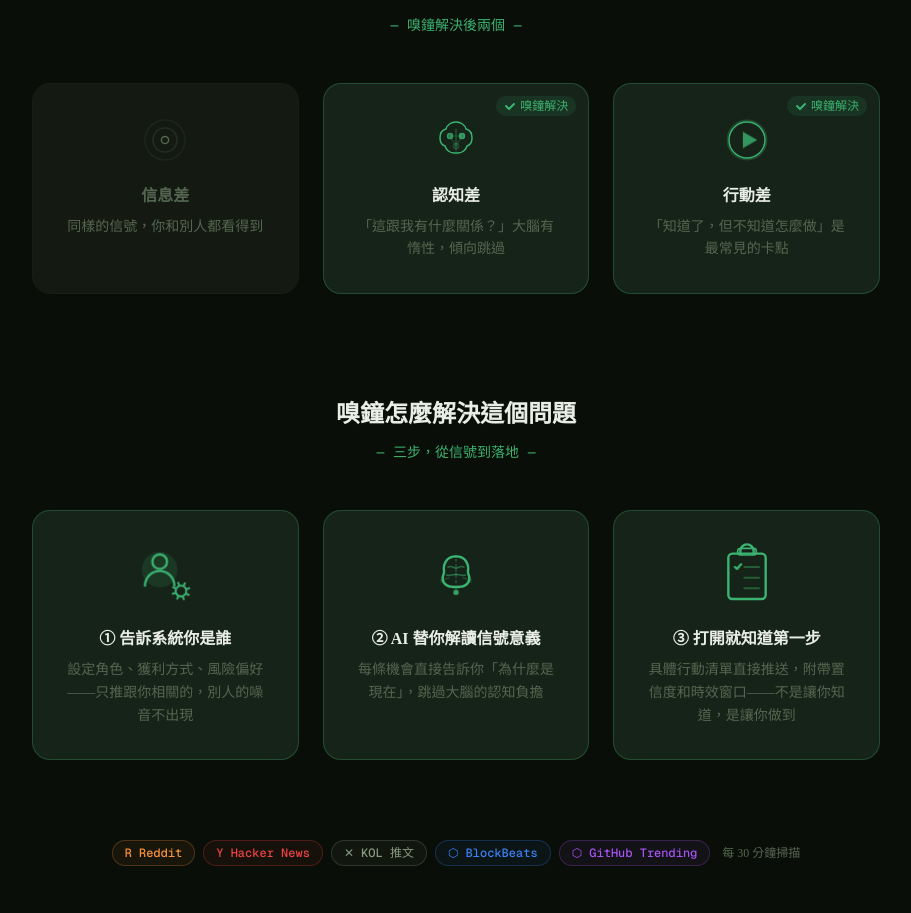
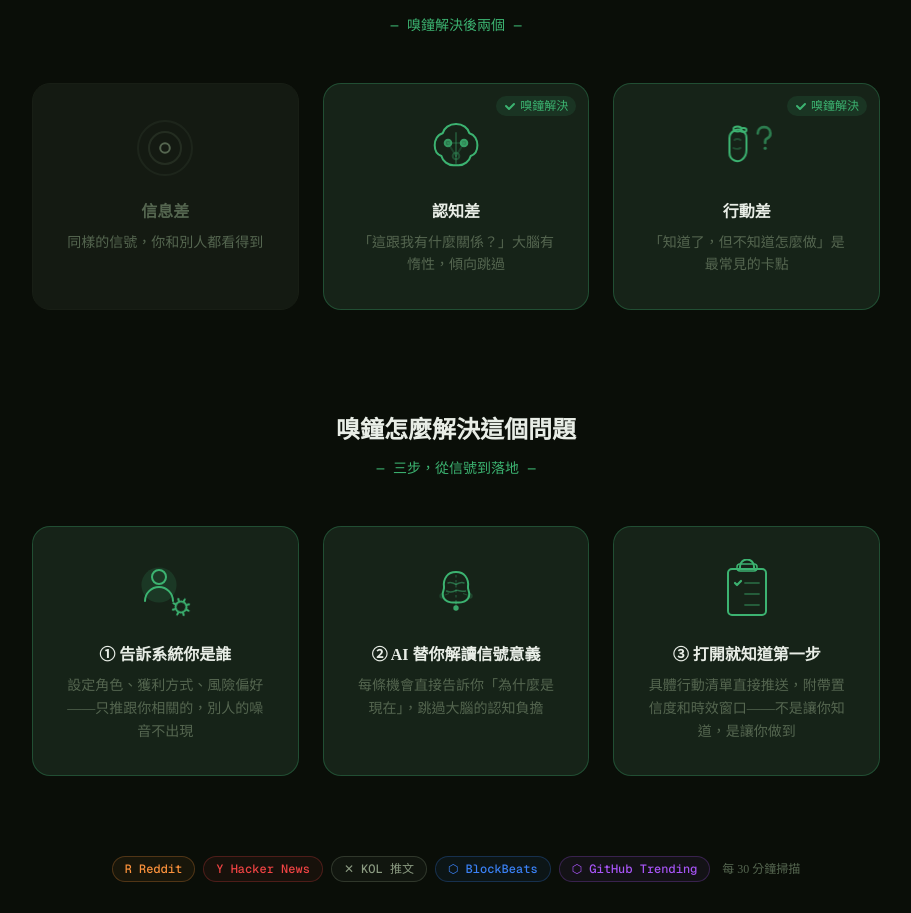
Before and after one commit to benjaminyanjd/flywheel-web, a Next.js app: page / in a window 1280 px wide. Shown: the part 831-1744 px from the top of the page, without its empty margins (184-1095 px from the left). Built offline with nearby package versions, Linux system fonts and the light colour scheme; no server answers; the database is empty.

Commit message:
fix: 統一6個圖標為64px + 重新設計行動差圖標

```diff
--- a/components/problem-icons.tsx
+++ b/components/problem-icons.tsx
@@ -9,15 +9,15 @@ function esc(s: string) {
 export function InfoGapIcon() {
   const id = esc(useId())
   return (
-    <svg width="48" height="48" viewBox="0 0 48 48" fill="none" stroke="currentColor" strokeWidth="1.5" strokeLinecap="round" strokeLinejoin="round">
+    <svg width="64" height="64" viewBox="0 0 64 64" fill="none" stroke="currentColor" strokeWidth="2" strokeLinecap="round" strokeLinejoin="round">
       <style>{`
         @keyframes ${id}-pulse1 { 0%,100% { opacity:0.12; } 50% { opacity:0.3; } }
         @keyframes ${id}-pulse2 { 0%,100% { opacity:0.25; } 50% { opacity:0.5; } }
-        @keyframes ${id}-dot { 0%,100% { r:3; } 50% { r:4.5; } }
+        @keyframes ${id}-dot { 0%,100% { r:4; } 50% { r:6; } }
       `}</style>
-      <circle cx="24" cy="24" r="20" style={{ animation: `${id}-pulse1 3s ease-in-out infinite` }} />
-      <circle cx="24" cy="24" r="12" style={{ animation: `${id}-pulse2 3s ease-in-out infinite 0.3s` }} />
-      <circle cx="24" cy="24" r="4" style={{ animation: `${id}-dot 2s ease-in-out infinite` }} />
+      <circle cx="32" cy="32" r="27" style={{ animation: `${id}-pulse1 3s ease-in-out infinite` }} />
+      <circle cx="32" cy="32" r="16" style={{ animation: `${id}-pulse2 3s ease-in-out infinite 0.3s` }} />
+      <circle cx="32" cy="32" r="5" style={{ animation: `${id}-dot 2s ease-in-out infinite` }} />
     </svg>
   )
 }
@@ -26,7 +26,7 @@ export function InfoGapIcon() {
 export function CognitionGapIcon() {
   const id = esc(useId())
   return (
-    <svg width="48" height="48" viewBox="0 0 48 48" fill="none" stroke="currentColor" strokeWidth="1.5" strokeLinecap="round" strokeLinejoin="round">
+    <svg width="64" height="64" viewBox="0 0 64 64" fill="none" stroke="currentColor" strokeWidth="2" strokeLinecap="round" strokeLinejoin="round">
       <style>{`
         @keyframes ${id}-n1 { 0%,100% { opacity:0.3; fill:transparent; } 50% { opacity:1; fill:currentColor; } }
         @keyframes ${id}-n2 { 0%,100% { opacity:0.3; fill:transparent; } 50% { opacity:1; fill:currentColor; } }
@@ -34,32 +34,43 @@ export function CognitionGapIcon() {
         @keyframes ${id}-zap { 0%,70%,100% { opacity:0; } 75%,95% { opacity:1; } }
       `}</style>
       {/* Brain outline */}
-      <path d="M24 6c-5 0-9 3-10 7-4 1-6 5-6 9s2 7 5 8c1 4 5 7 9 7h4c4 0 8-3 9-7 3-1 5-4 5-8s-2-8-6-9c-1-4-5-7-10-7z" fill="none" />
-      <path d="M24 13v22" opacity="0.3" />
-      <circle cx="18" cy="20" r="2.5" style={{ animation: `${id}-n1 2.4s ease-in-out infinite` }} />
-      <circle cx="30" cy="20" r="2.5" style={{ animation: `${id}-n2 2.4s ease-in-out infinite 0.8s` }} />
-      <circle cx="24" cy="30" r="2.5" style={{ animation: `${id}-n3 2.4s ease-in-out infinite 1.6s` }} />
-      <line x1="18" y1="20" x2="30" y2="20" opacity="0.2" />
-      <line x1="18" y1="20" x2="24" y2="30" opacity="0.2" />
-      <line x1="30" y1="20" x2="24" y2="30" opacity="0.2" />
-      <path d="M33 10l-3 5h4l-3 5" strokeWidth="2" style={{ animation: `${id}-zap 3s ease-in-out infinite` }} />
+      <path d="M32 8c-6.7 0-12 4-13.3 9.3-5.3 1.3-8 6.7-8 12s2.7 9.3 6.7 10.7c1.3 5.3 6.7 9.3 12 9.3h5.3c5.3 0 10.7-4 12-9.3 4-1.3 6.7-5.3 6.7-10.7s-2.7-10.7-8-12c-1.3-5.3-6.7-9.3-13.3-9.3z" fill="none" />
+      <path d="M32 17v30" opacity="0.3" />
+      <circle cx="24" cy="27" r="3.3" style={{ animation: `${id}-n1 2.4s ease-in-out infinite` }} />
+      <circle cx="40" cy="27" r="3.3" style={{ animation: `${id}-n2 2.4s ease-in-out infinite 0.8s` }} />
+      <circle cx="32" cy="40" r="3.3" style={{ animation: `${id}-n3 2.4s ease-in-out infinite 1.6s` }} />
+      <line x1="24" y1="27" x2="40" y2="27" opacity="0.2" />
+      <line x1="24" y1="27" x2="32" y2="40" opacity="0.2" />
+      <line x1="40" y1="27" x2="32" y2="40" opacity="0.2" />
+      <path d="M44 13l-4 7h5l-4 7" strokeWidth="2.5" style={{ animation: `${id}-zap 3s ease-in-out infinite` }} />
     </svg>
   )
 }
 
-// ── Action Gap: play button with pulse ring ──
+// ── Action Gap: footprint + question mark (knows but can't act) ──
 export function ActionGapIcon() {
   const id = esc(useId())
   return (
-    <svg width="48" height="48" viewBox="0 0 48 48" fill="none" stroke="currentColor" strokeWidth="1.5" strokeLinecap="round" strokeLinejoin="round">
+    <svg width="64" height="64" viewBox="0 0 64 64" fill="none" stroke="currentColor" strokeWidth="2" strokeLinecap="round" strokeLinejoin="round">
       <style>{`
-        @keyframes ${id}-ring { 0% { r:18; opacity:0.4; } 100% { r:23; opacity:0; } }
-        @keyframes ${id}-play { 0%,100% { transform:scale(1); } 50% { transform:scale(1.08); } }
+        @keyframes ${id}-shake { 0%,100% { transform:translate(0,0); } 15% { transform:translate(-0.5px,0); } 30% { transform:translate(0.5px,0); } 45% { transform:translate(-0.5px,0); } 60% { transform:translate(0.5px,0); } 75% { transform:translate(0,0); } }
+        @keyframes ${id}-qpulse { 0%,100% { opacity:0.4; transform:scale(1); } 50% { opacity:1; transform:scale(1.15); } }
       `}</style>
-      <circle cx="24" cy="24" r="18" style={{ animation: `${id}-ring 2s ease-out infinite` }} fill="none" />
-      <circle cx="24" cy="24" r="18" fill="none" />
-      <g style={{ transformOrigin: "24px 24px", animation: `${id}-play 2s ease-in-out infinite` }}>
-        <polygon points="20,16 34,24 20,32" fill="currentColor" stroke="none" opacity="0.8" />
+      {/* Footprint / shoe outline */}
+      <g style={{ animation: `${id}-shake 2.5s ease-in-out infinite` }}>
+        {/* Sole shape */}
+        <path d="M14 22c0-3 2-6 5-7.5 3-1.5 6.5-1 9 1 2 1.6 3 4 3 6.5v12c0 4-2 8-5 10-2 1.3-4.5 1.5-7 .5-3-1.2-5-4.5-5-8V22z" fill="none" />
+        {/* Toe bumps */}
+        <ellipse cx="22" cy="13" rx="4" ry="2.5" fill="none" />
+        <ellipse cx="28" cy="14" rx="3" ry="2" fill="none" />
+        {/* Inner sole detail */}
+        <path d="M19 24c1-1 4-1.5 6 0" opacity="0.3" fill="none" />
+        <path d="M18 32c1.5 1 5 1 7 0" opacity="0.3" fill="none" />
+      </g>
+      {/* Question mark — pulsing */}
+      <g style={{ transformOrigin: "48px 28px", animation: `${id}-qpulse 2s ease-in-out infinite` }}>
+        <path d="M43 18c0-3.5 2.5-6 6-6s6 2.5 6 6c0 2.5-1.5 4-3.5 5-1 .5-1.5 1.2-1.5 2.5v1.5" fill="none" strokeWidth="2.5" />
+        <circle cx="50" cy="32" r="1.5" fill="currentColor" stroke="none" />
       </g>
     </svg>
   )
--- a/components/solution-icons.tsx
+++ b/components/solution-icons.tsx
@@ -2,34 +2,38 @@
 
 import { useId } from "react"
 
+function esc(s: string) {
+  return s.replace(/:/g, "\\:")
+}
+
 /** Card ① — Person silhouette + gear */
 export function ProfileGearIcon() {
-  const id = useId()
+  const id = esc(useId())
   const spin = `${id}-spin`
   const pulse = `${id}-pulse`
 
   return (
-    <svg width="64" height="64" viewBox="0 0 48 48" fill="none" xmlns="http://www.w3.org/2000/svg">
+    <svg width="64" height="64" viewBox="0 0 64 64" fill="none" xmlns="http://www.w3.org/2000/svg">
       <style>{`
         @keyframes ${spin}{from{transform:rotate(0deg)}to{transform:rotate(360deg)}}
-        @keyframes ${pulse}{0%,100%{opacity:0.12;r:13}50%{opacity:0.3;r:15}}
+        @keyframes ${pulse}{0%,100%{opacity:0.12;r:17}50%{opacity:0.3;r:20}}
       `}</style>
       {/* Glow behind person */}
-      <circle cx="20" cy="20" r="13" fill="currentColor" style={{ animation: `${pulse} 3s ease-in-out infinite` }} />
+      <circle cx="26" cy="26" r="17" fill="currentColor" style={{ animation: `${pulse} 3s ease-in-out infinite` }} />
       {/* Head */}
-      <circle cx="20" cy="14" r="5.5" stroke="currentColor" strokeWidth="1.8" fill="none" />
+      <circle cx="26" cy="18" r="7" stroke="currentColor" strokeWidth="2" fill="none" />
       {/* Shoulders */}
-      <path d="M9 32c0-6.075 4.925-11 11-11s11 4.925 11 11" stroke="currentColor" strokeWidth="1.8" fill="none" strokeLinecap="round" />
+      <path d="M12 42c0-7.7 6.3-14 14-14s14 6.3 14 14" stroke="currentColor" strokeWidth="2" fill="none" strokeLinecap="round" />
       {/* Gear — bottom-right */}
-      <g style={{ transformOrigin: "36px 36px", animation: `${spin} 6s linear infinite` }}>
-        <circle cx="36" cy="36" r="4" stroke="currentColor" strokeWidth="1.5" fill="none" />
+      <g style={{ transformOrigin: "48px 48px", animation: `${spin} 6s linear infinite` }}>
+        <circle cx="48" cy="48" r="5.5" stroke="currentColor" strokeWidth="2" fill="none" />
         {[0, 45, 90, 135, 180, 225, 270, 315].map(deg => {
           const rad = (deg * Math.PI) / 180
-          const x1 = 36 + 4.8 * Math.cos(rad)
-          const y1 = 36 + 4.8 * Math.sin(rad)
-          const x2 = 36 + 6.5 * Math.cos(rad)
-          const y2 = 36 + 6.5 * Math.sin(rad)
-          return <line key={deg} x1={x1} y1={y1} x2={x2} y2={y2} stroke="currentColor" strokeWidth="1.5" strokeLinecap="round" />
+          const x1 = 48 + 6.5 * Math.cos(rad)
+          const y1 = 48 + 6.5 * Math.sin(rad)
+          const x2 = 48 + 8.5 * Math.cos(rad)
+          const y2 = 48 + 8.5 * Math.sin(rad)
+          return <line key={deg} x1={x1} y1={y1} x2={x2} y2={y2} stroke="currentColor" strokeWidth="2" strokeLinecap="round" />
         })}
       </g>
     </svg>
@@ -38,14 +42,14 @@ export function ProfileGearIcon() {
 
 /** Card ② — Brain + neural nodes + lightning */
 export function BrainNeuralIcon() {
-  const id = useId()
+  const id = esc(useId())
   const blink1 = `${id}-b1`
   const blink2 = `${id}-b2`
   const blink3 = `${id}-b3`
   const flash = `${id}-flash`
 
   return (
-    <svg width="64" height="64" viewBox="0 0 48 48" fill="none" xmlns="http://www.w3.org/2000/svg">
+    <svg width="64" height="64" viewBox="0 0 64 64" fill="none" xmlns="http://www.w3.org/2000/svg">
       <style>{`
         @keyframes ${blink1}{0%,30%,100%{opacity:0.2}15%{opacity:1}}
         @keyframes ${blink2}{0%,60%,100%{opacity:0.2}45%{opacity:1}}
@@ -54,33 +58,33 @@ export function BrainNeuralIcon() {
       `}</style>
       {/* Brain outline — left hemisphere */}
       <path
-        d="M24 10c-3 0-5.5 1-7 3-1.8 2.4-2.5 5-2 8 .3 2-1 3.5-1 5.5 0 2.5 1.5 4.5 3.5 5.5 1.5.8 3.5 1 6.5 1"
-        stroke="currentColor" strokeWidth="1.8" fill="none" strokeLinecap="round"
+        d="M32 13c-4 0-7.3 1.3-9.3 4-2.4 3.2-3.3 6.7-2.7 10.7.4 2.7-1.3 4.7-1.3 7.3 0 3.3 2 6 4.7 7.3 2 1.1 4.7 1.3 8.7 1.3"
+        stroke="currentColor" strokeWidth="2" fill="none" strokeLinecap="round"
       />
       {/* Brain outline — right hemisphere */}
       <path
-        d="M24 10c3 0 5.5 1 7 3 1.8 2.4 2.5 5 2 8-.3 2 1 3.5 1 5.5 0 2.5-1.5 4.5-3.5 5.5-1.5.8-3.5 1-6.5 1"
-        stroke="currentColor" strokeWidth="1.8" fill="none" strokeLinecap="round"
+        d="M32 13c4 0 7.3 1.3 9.3 4 2.4 3.2 3.3 6.7 2.7 10.7-.4 2.7 1.3 4.7 1.3 7.3 0 3.3-2 6-4.7 7.3-2 1.1-4.7 1.3-8.7 1.3"
+        stroke="currentColor" strokeWidth="2" fill="none" strokeLinecap="round"
       />
       {/* Center fold */}
-      <path d="M24 12v20" stroke="currentColor" strokeWidth="1" strokeDasharray="2 2" opacity="0.4" />
+      <path d="M32 16v26" stroke="currentColor" strokeWidth="1.2" strokeDasharray="2.5 2.5" opacity="0.4" />
       {/* Inner folds */}
-      <path d="M18 18c2-1 4 0 6 1" stroke="currentColor" strokeWidth="1.2" fill="none" strokeLinecap="round" opacity="0.5" />
-      <path d="M30 18c-2-1-4 0-6 1" stroke="currentColor" strokeWidth="1.2" fill="none" strokeLinecap="round" opacity="0.5" />
-      <path d="M17 24c2 1 4-0.5 7-0.5" stroke="currentColor" strokeWidth="1.2" fill="none" strokeLinecap="round" opacity="0.5" />
-      <path d="M31 24c-2 1-4-0.5-7-0.5" stroke="currentColor" strokeWidth="1.2" fill="none" strokeLinecap="round" opacity="0.5" />
+      <path d="M24 24c2.7-1.3 5.3 0 8 1.3" stroke="currentColor" strokeWidth="1.5" fill="none" strokeLinecap="round" opacity="0.5" />
+      <path d="M40 24c-2.7-1.3-5.3 0-8 1.3" stroke="currentColor" strokeWidth="1.5" fill="none" strokeLinecap="round" opacity="0.5" />
+      <path d="M22.5 32c2 1.3 6.7 1.3 9.3-0.7" stroke="currentColor" strokeWidth="1.5" fill="none" strokeLinecap="round" opacity="0.5" />
+      <path d="M41.5 32c-2.7 1.3-5.3-0.7-9.3-0.7" stroke="currentColor" strokeWidth="1.5" fill="none" strokeLinecap="round" opacity="0.5" />
       {/* Neural nodes */}
-      <circle cx="14" cy="28" r="2" fill="currentColor" style={{ animation: `${blink1} 2.5s ease-in-out infinite` }} />
-      <circle cx="34" cy="28" r="2" fill="currentColor" style={{ animation: `${blink2} 2.5s ease-in-out infinite` }} />
-      <circle cx="24" cy="37" r="2" fill="currentColor" style={{ animation: `${blink3} 2.5s ease-in-out infinite` }} />
+      <circle cx="18" cy="37" r="2.7" fill="currentColor" style={{ animation: `${blink1} 2.5s ease-in-out infinite` }} />
+      <circle cx="46" cy="37" r="2.7" fill="currentColor" style={{ animation: `${blink2} 2.5s ease-in-out infinite` }} />
+      <circle cx="32" cy="49" r="2.7" fill="currentColor" style={{ animation: `${blink3} 2.5s ease-in-out infinite` }} />
       {/* Connection lines to nodes */}
-      <line x1="16" y1="27" x2="19" y2="26" stroke="currentColor" strokeWidth="1" opacity="0.3" />
-      <line x1="32" y1="27" x2="29" y2="26" stroke="currentColor" strokeWidth="1" opacity="0.3" />
-      <line x1="24" y1="33" x2="24" y2="35" stroke="currentColor" strokeWidth="1" opacity="0.3" />
+      <line x1="21" y1="36" x2="25" y2="34.5" stroke="currentColor" strokeWidth="1.2" opacity="0.3" />
+      <line x1="43" y1="36" x2="39" y2="34.5" stroke="currentColor" strokeWidth="1.2" opacity="0.3" />
+      <line x1="32" y1="44" x2="32" y2="47" stroke="currentColor" strokeWidth="1.2" opacity="0.3" />
       {/* Lightning bolt */}
       <path
-        d="M37 8l-3 5h3l-3 5"
-        stroke="currentColor" strokeWidth="1.8" fill="none" strokeLinecap="round" strokeLinejoin="round"
+        d="M49 10l-4 7h4l-4 7"
+        stroke="currentColor" strokeWidth="2.2" fill="none" strokeLinecap="round" strokeLinejoin="round"
         style={{ animation: `${flash} 3s ease-in-out infinite` }}
       />
     </svg>
@@ -89,35 +93,35 @@ export function BrainNeuralIcon() {
 
 /** Card ③ — Clipboard checklist + sequential check animation */
 export function ClipboardCheckIcon() {
-  const id = useId()
+  const id = esc(useId())
   const check1 = `${id}-c1`
   const check2 = `${id}-c2`
   const check3 = `${id}-c3`
 
   return (
-    <svg width="64" height="64" viewBox="0 0 48 48" fill="none" xmlns="http://www.w3.org/2000/svg">
+    <svg width="64" height="64" viewBox="0 0 64 64" fill="none" xmlns="http://www.w3.org/2000/svg">
       <style>{`
-        @keyframes ${check1}{0%,10%{stroke-dashoffset:12;opacity:0}15%,90%{stroke-dashoffset:0;opacity:1}95%,100%{stroke-dashoffset:12;opacity:0}}
-        @keyframes ${check2}{0%,30%{stroke-dashoffset:12;opacity:0}35%,90%{stroke-dashoffset:0;opacity:1}95%,100%{stroke-dashoffset:12;opacity:0}}
-        @keyframes ${check3}{0%,50%{stroke-dashoffset:12;opacity:0}55%,90%{stroke-dashoffset:0;opacity:1}95%,100%{stroke-dashoffset:12;opacity:0}}
+        @keyframes ${check1}{0%,10%{stroke-dashoffset:14;opacity:0}15%,90%{stroke-dashoffset:0;opacity:1}95%,100%{stroke-dashoffset:14;opacity:0}}
+        @keyframes ${check2}{0%,30%{stroke-dashoffset:14;opacity:0}35%,90%{stroke-dashoffset:0;opacity:1}95%,100%{stroke-dashoffset:14;opacity:0}}
+        @keyframes ${check3}{0%,50%{stroke-dashoffset:14;opacity:0}55%,90%{stroke-dashoffset:0;opacity:1}95%,100%{stroke-dashoffset:14;opacity:0}}
       `}</style>
       {/* Clipboard body */}
-      <rect x="10" y="8" width="28" height="34" rx="3" stroke="currentColor" strokeWidth="1.8" fill="none" />
+      <rect x="13" y="10" width="38" height="46" rx="4" stroke="currentColor" strokeWidth="2" fill="none" />
       {/* Clipboard clip */}
-      <path d="M19 8V6a5 5 0 0 1 10 0v2" stroke="currentColor" strokeWidth="1.8" fill="none" strokeLinecap="round" />
-      <rect x="17" y="4" width="14" height="5" rx="2" stroke="currentColor" strokeWidth="1.2" fill="none" />
+      <path d="M25 10V7.5a7 7 0 0 1 14 0V10" stroke="currentColor" strokeWidth="2" fill="none" strokeLinecap="round" />
+      <rect x="22" y="5" width="20" height="7" rx="3" stroke="currentColor" strokeWidth="1.5" fill="none" />
       {/* Row 1 */}
-      <line x1="22" y1="18" x2="33" y2="18" stroke="currentColor" strokeWidth="1.5" strokeLinecap="round" opacity="0.4" />
-      <path d="M15 18l1.5 1.5L19.5 16" stroke="currentColor" strokeWidth="1.8" fill="none" strokeLinecap="round" strokeLinejoin="round"
-        strokeDasharray="12" style={{ animation: `${check1} 3s ease-in-out infinite` }} />
+      <line x1="30" y1="24" x2="44" y2="24" stroke="currentColor" strokeWidth="1.8" strokeLinecap="round" opacity="0.4" />
+      <path d="M20 24l2 2 4-4" stroke="currentColor" strokeWidth="2.2" fill="none" strokeLinecap="round" strokeLinejoin="round"
+        strokeDasharray="14" style={{ animation: `${check1} 3s ease-in-out infinite` }} />
       {/* Row 2 */}
-      <line x1="22" y1="26" x2="33" y2="26" stroke="currentColor" strokeWidth="1.5" strokeLinecap="round" opacity="0.4" />
-      <path d="M15 26l1.5 1.5L19.5 24" stroke="currentColor" strokeWidth="1.8" fill="none" strokeLinecap="round" strokeLinejoin="round"
-        strokeDasharray="12" style={{ animation: `${check2} 3s ease-in-out infinite` }} />
+      <line x1="30" y1="35" x2="44" y2="35" stroke="currentColor" strokeWidth="1.8" strokeLinecap="round" opacity="0.4" />
+      <path d="M20 35l2 2 4-4" stroke="currentColor" strokeWidth="2.2" fill="none" strokeLinecap="round" strokeLinejoin="round"
+        strokeDasharray="14" style={{ animation: `${check2} 3s ease-in-out infinite` }} />
       {/* Row 3 */}
-      <line x1="22" y1="34" x2="33" y2="34" stroke="currentColor" strokeWidth="1.5" strokeLinecap="round" opacity="0.4" />
-      <path d="M15 34l1.5 1.5L19.5 32" stroke="currentColor" strokeWidth="1.8" fill="none" strokeLinecap="round" strokeLinejoin="round"
-        strokeDasharray="12" style={{ animation: `${check3} 3s ease-in-out infinite` }} />
+      <line x1="30" y1="46" x2="44" y2="46" stroke="currentColor" strokeWidth="1.8" strokeLinecap="round" opacity="0.4" />
+      <path d="M20 46l2 2 4-4" stroke="currentColor" strokeWidth="2.2" fill="none" strokeLinecap="round" strokeLinejoin="round"
+        strokeDasharray="14" style={{ animation: `${check3} 3s ease-in-out infinite` }} />
     </svg>
   )
 }
```
